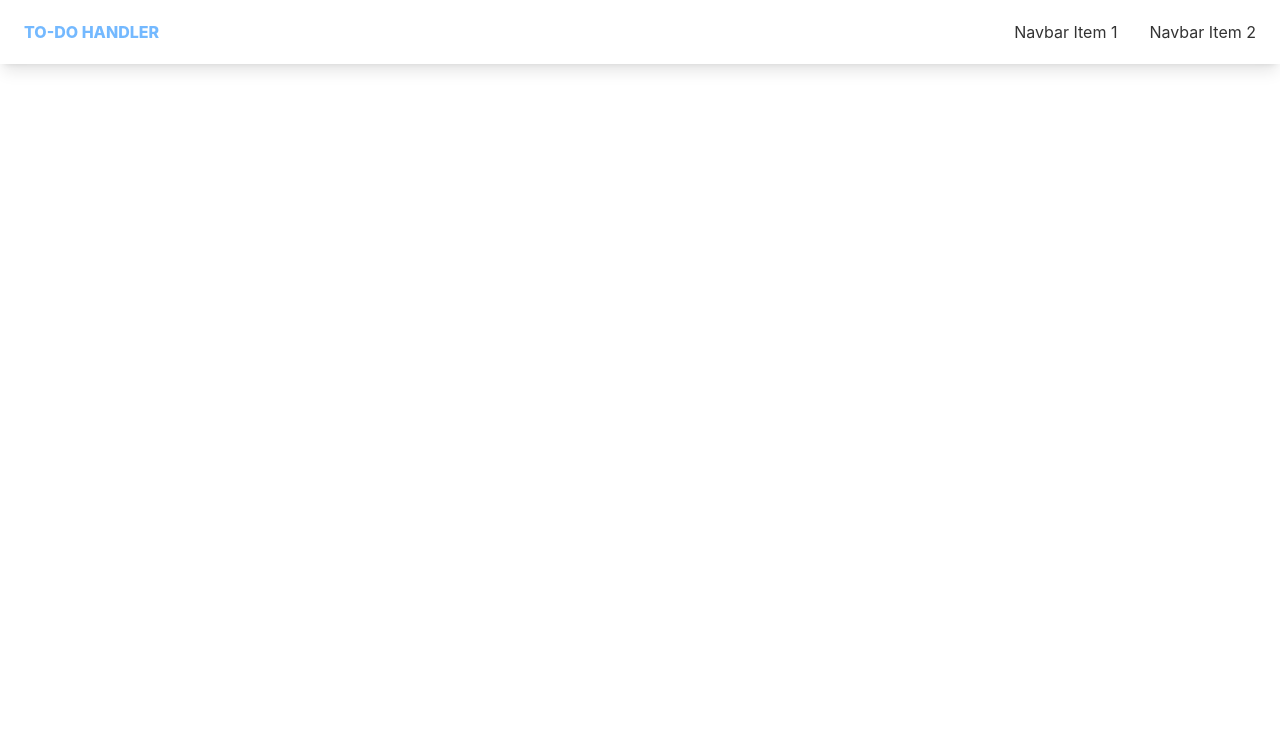
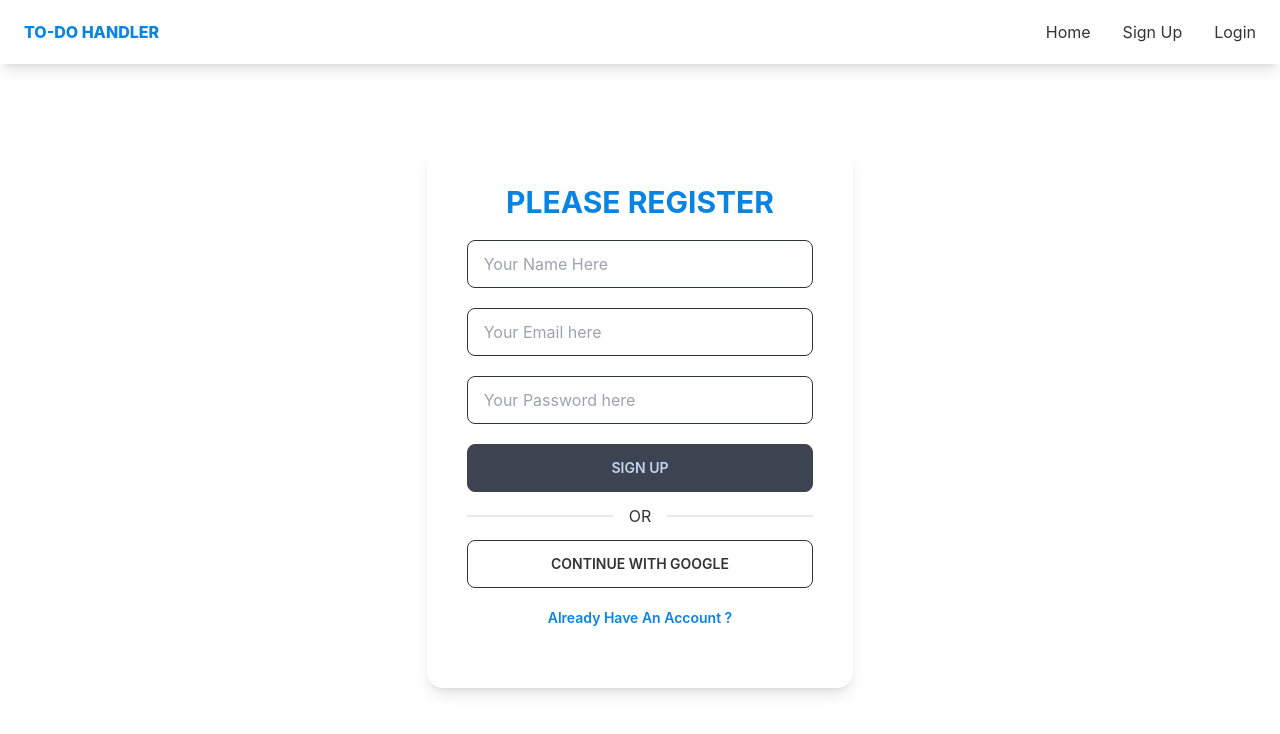
Before and after one commit to emonmorol/todo-handler, a React (Create React App) app: page /signup in a window 1280 px wide. Shown: the top 734 px of the page. Built offline with nearby package versions, Linux system fonts and the light colour scheme.

Commit message:
login and registration page created

```diff
--- a/package.json
+++ b/package.json
@@ -10,6 +10,7 @@
     "firebase": "^9.8.1",
     "react": "^18.1.0",
     "react-dom": "^18.1.0",
+    "react-firebase-hooks": "^5.0.3",
     "react-router-dom": "^6.3.0",
     "react-scripts": "5.0.1",
     "web-vitals": "^2.1.4"
--- a/src/App.js
+++ b/src/App.js
@@ -1,9 +1,19 @@
+import { Route, Routes } from "react-router-dom";
 import Navbar from "./Components/Navbar";
+import Home from "./Pages/Home/Home";
+import Login from "./Pages/Login/Login";
+import SignUp from "./Pages/Login/SignUp";
 
 function App() {
   return (
     <div>
-      <Navbar></Navbar>
+      <Navbar>
+        <Routes>
+          <Route path="/" element={<Home />} />
+          <Route path="/login" element={<Login />} />
+          <Route path="/signup" element={<SignUp />} />
+        </Routes>
+      </Navbar>
     </div>
   );
 }
--- a/src/Components/Navbar.js
+++ b/src/Components/Navbar.js
@@ -1,13 +1,15 @@
 import React from "react";
+import { Link } from "react-router-dom";
 
 const Navbar = ({ children }) => {
   return (
-    <nav class="drawer drawer-end ">
+    <nav class="drawer drawer-end">
       <input id="my-drawer-3" type="checkbox" class="drawer-toggle" />
       <div class="drawer-content flex flex-col">
-        <div class="w-full navbar bg-base-100  shadow-lg">
+        <div className="shadow-lg">
+          <div class="w-full navbar max-w-7xl mx-auto">
             <div class="flex-1 px-2 mx-2 font-extrabold uppercase text-primary">
-            TO-DO Handler
+              <Link to="/">TO-DO Handler</Link>
             </div>
             <div class="flex-none lg:hidden">
               <label for="my-drawer-3" class="btn btn-square btn-ghost">
@@ -30,12 +32,16 @@ const Navbar = ({ children }) => {
             <div class="flex-none hidden lg:block">
               <ul class="menu menu-horizontal">
                 <li>
-                <a>Navbar Item 1</a>
+                  <Link to="/home">Home</Link>
                 </li>
                 <li>
-                <a>Navbar Item 2</a>
+                  <Link to="/signup">Sign Up</Link>
+                </li>
+                <li>
+                  <Link to="/login">Login</Link>
                 </li>
               </ul>
+            </div>
           </div>
         </div>
         {children}
@@ -44,10 +50,10 @@ const Navbar = ({ children }) => {
         <label for="my-drawer-3" class="drawer-overlay"></label>
         <ul class="menu p-4 overflow-y-auto w-80 bg-base-100">
           <li>
-            <a>Sidebar Item 1</a>
+            <Link to="/signup">Sign Up</Link>
           </li>
           <li>
-            <a>Sidebar Item 2</a>
+            <Link to="/login">Login</Link>
           </li>
         </ul>
       </div>
--- /dev/null
+++ b/src/Pages/Home/Home.js
@@ -0,0 +1,11 @@
+import React from "react";
+
+const Home = () => {
+  return (
+    <div>
+      <h2>This is home</h2>
+    </div>
+  );
+};
+
+export default Home;
--- a/src/Pages/Login/Login.js
+++ b/src/Pages/Login/Login.js
@@ -0,0 +1,32 @@
+import React from "react";
+import { Link } from "react-router-dom";
+import Social from "./Social";
+
+const Login = () => {
+  return (
+    <div className="w-full lg:w-1/3 mx-auto shadow-lg p-10 rounded-2xl my-5 lg:my-20">
+      <h2 className="text-3xl text-primary text-center font-bold uppercase mb-5">
+        Please Login
+      </h2>
+      <form className="flex flex-col gap-5">
+        <input
+          type="email"
+          placeholder="Your Email here"
+          class="input input-bordered input-accent w-full"
+        />
+        <input
+          type="password"
+          placeholder="Your Password here"
+          class="input input-bordered input-accent w-full"
+        />
+        <button class="btn btn-block">Login</button>
+      </form>
+      <Social />
+      <p className="w-full text-center font-semibold text-sm text-primary my-5">
+        <Link to="/signup">New To TODO Handler ?</Link>
+      </p>
+    </div>
+  );
+};
+
+export default Login;
--- a/src/Pages/Login/SignUp.js
+++ b/src/Pages/Login/SignUp.js
@@ -0,0 +1,37 @@
+import React from "react";
+import { Link } from "react-router-dom";
+import Social from "./Social";
+
+const SignUp = () => {
+  return (
+    <div className="w-full lg:w-1/3 mx-auto shadow-lg p-10 rounded-2xl my-5 lg:my-20">
+      <h2 className="text-3xl text-primary text-center font-bold uppercase mb-5">
+        Please Register
+      </h2>
+      <form className="flex flex-col gap-5">
+        <input
+          type="text"
+          placeholder="Your Name Here"
+          class="input input-bordered input-accent w-full"
+        />
+        <input
+          type="email"
+          placeholder="Your Email here"
+          class="input input-bordered input-accent w-full"
+        />
+        <input
+          type="password"
+          placeholder="Your Password here"
+          class="input input-bordered input-accent w-full"
+        />
+        <button class="btn btn-block">Sign Up</button>
+      </form>
+      <Social />
+      <p className="w-full text-center font-semibold text-sm text-primary my-5">
+        <Link to="/login">Already Have An Account ?</Link>
+      </p>
+    </div>
+  );
+};
+
+export default SignUp;
--- /dev/null
+++ b/src/Pages/Login/Social.js
@@ -0,0 +1,12 @@
+import React from "react";
+
+const Social = () => {
+  return (
+    <>
+      <div class="divider">OR</div>
+      <button class="btn btn-block btn-outline">Continue With Google</button>
+    </>
+  );
+};
+
+export default Social;
--- a/tailwind.config.js
+++ b/tailwind.config.js
@@ -7,9 +7,9 @@ module.exports = {
     themes: [
       {
         mytheme: {
-          primary: "#74b9ff",
+          primary: "#0984e3",
           secondary: "#00cec9",
-          accent: "#37cdbe",
+          accent: "#2d3436",
           neutral: "#3d4451",
           "base-100": "#ffffff",
         },
```
Also changed, not shown: 1 other file (tests, documents, lock files or other folders). Lines whose indentation alone changed are shown as unchanged.
